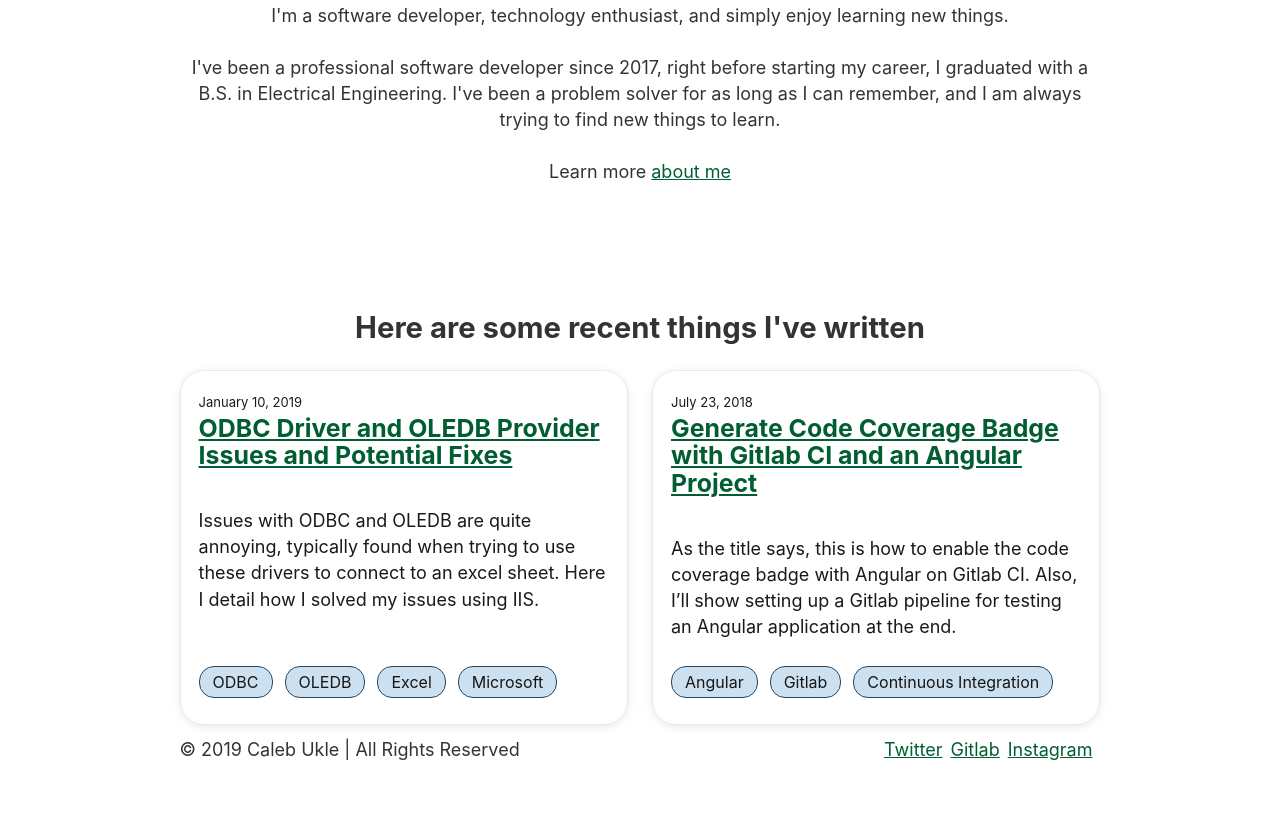
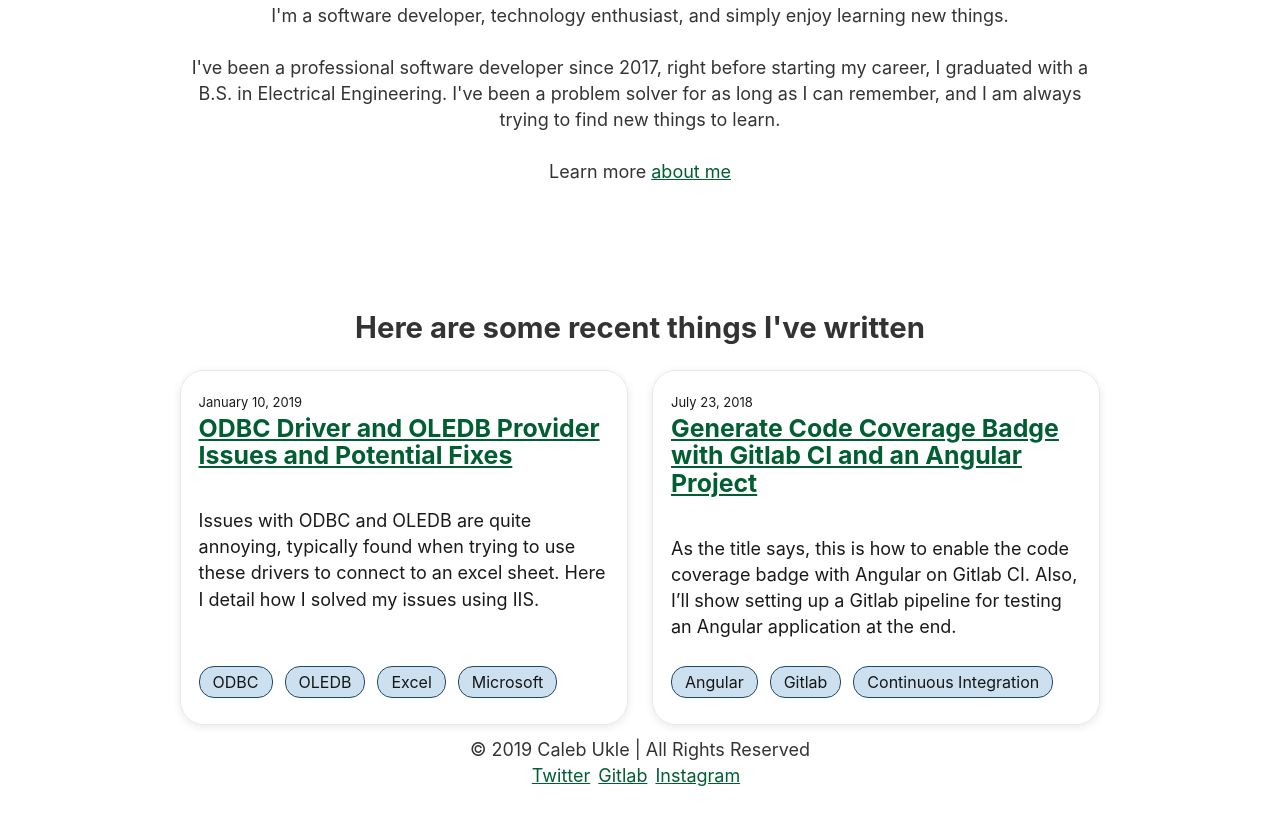
Before and after one commit to barbados-clemens/personal-site, a Gatsby site: page / in a window 1280 px wide. Shown: the part 259-1084 px from the top of the page. Before the commit the page ends 1040 px from the top, so only its background shows below. Built offline with nearby package versions, Linux system fonts and the light colour scheme; Gatsby itself is replaced by a stand-in of ours.

Commit message:
change footer

```diff
--- a/src/components/layout/index.tsx
+++ b/src/components/layout/index.tsx
@@ -43,22 +43,16 @@ const Layout = ({ children }) => {
         <footer
           role="contentinfo"
           style={{
-            paddingBottom: '1rem'
+            paddingBottom: '1rem',
+            textAlign: 'center',
           }}
         >
-          <span style={{
-            float: "left",
-          }}>
          © {new Date().getFullYear()} Caleb Ukle | All Rights Reserved
-          </span>
-          <span style={{
-            float: "right"
-          }}>
+          <br/>
             {data.site.siteMetadata.social.map(({link, title}) => (
               <a className="social-link" href={link} rel="noreferrer noopener">{title}</a>
             ))}
 
-          </span>
         </footer>
       </div>
     </>
```
